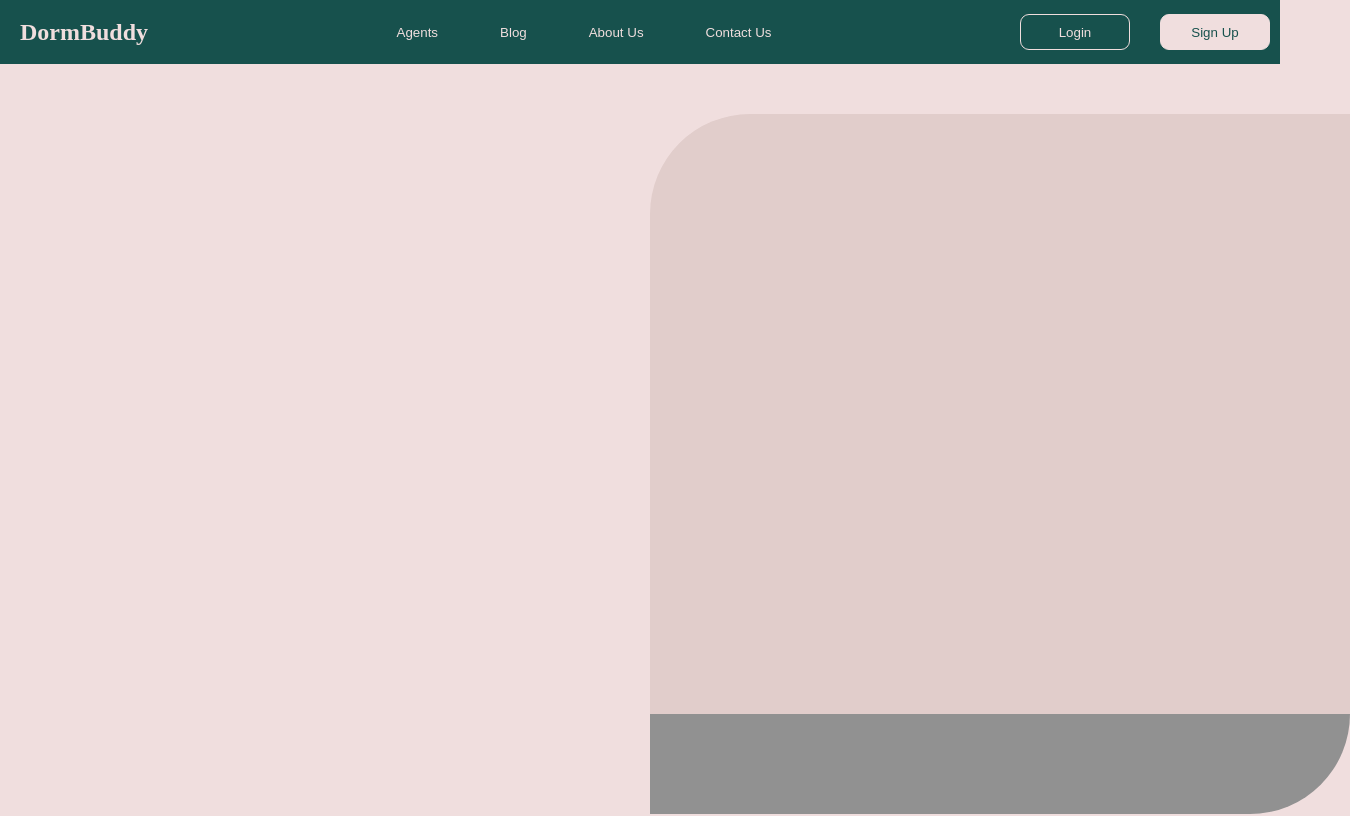
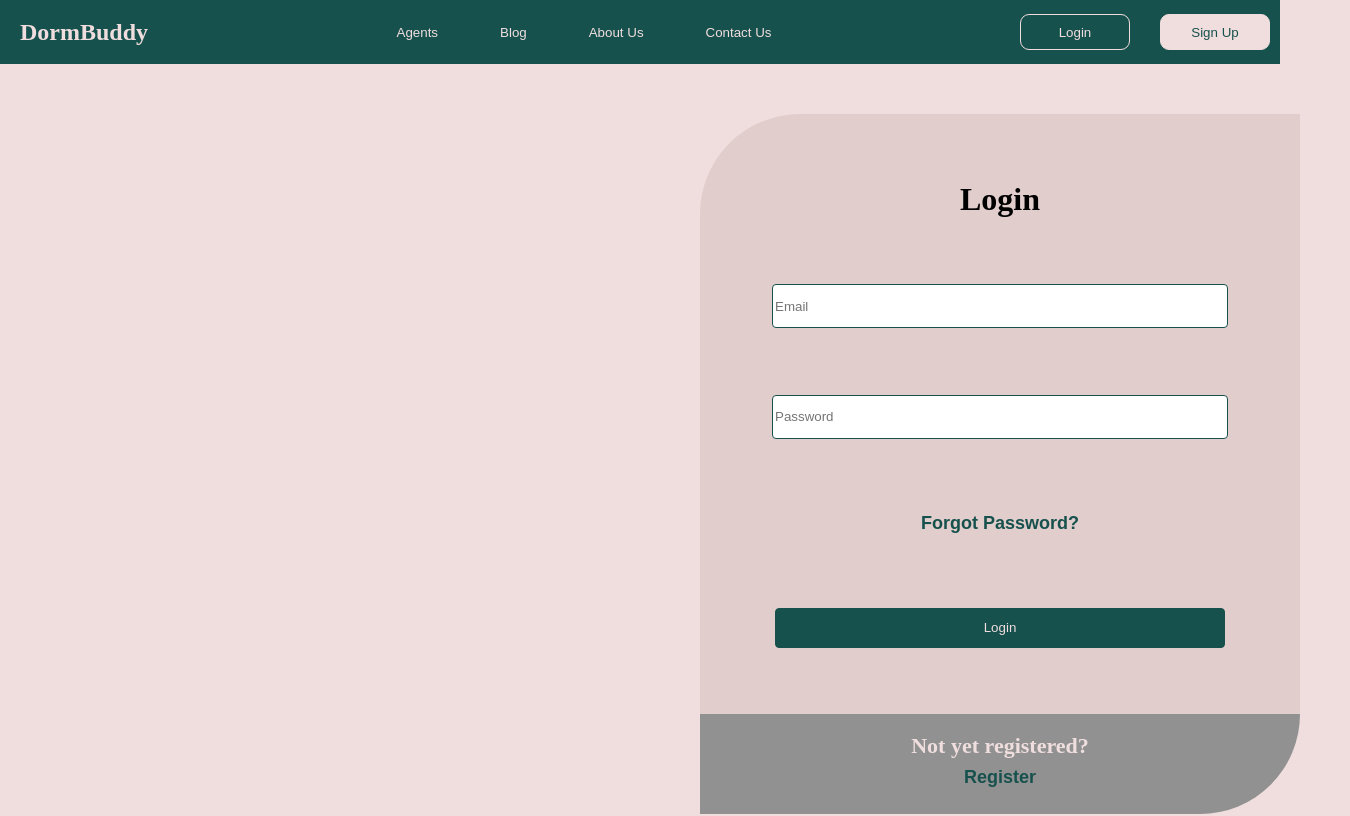
Before and after one commit to KrabbyKrabby/dormbuddy, a React (Create React App) app: page / in a window 1280 px wide. Shown: the top 816 px of the page, 1350 px wide, since content can reach past the window. Built offline with nearby package versions, Linux system fonts and the light colour scheme.

Commit message:
Completed Login Page

```diff
--- a/src/components/CSS/LoginCard.css
+++ b/src/components/CSS/LoginCard.css
@@ -3,24 +3,78 @@ h1{
   }
 
   .loginCard{
-    width: 700x;
+    width: 600px;
     height: 700px;
     display: flex;
     flex-direction: column;
-    margin-left: 650px;
+    margin-left: 700px;
     margin-top: 50px;
   }
 
   .upperCard{
-    width: 700px;
+    width: 600px;
     height: 600px;
     border-radius: 100px 0px 0px 0px;
     background: #E1CDCB;
+    display: flex;
+    flex-direction: column;
+    align-items: center;
+    justify-content: space-evenly;
   }
 
   .lowerCard{
-    width: 700px;
+    width: 600px;
     height: 100px;
     border-radius: 0px 0px 100px 0px;
     background: #919191;
+    display: flex;
+    flex-direction: column;
+    justify-content: center;
+    align-items: center;
   }
+
+  .register{
+    background: #919191;
+    color: #17514D;
+    font-weight: 800;
+    border: #919191;
+    font-size: 18px;
+  }
+
+  .notYetRegistered{
+    color: #F0DEDE;
+    font-size: 22px;
+  }
+
+  .loginButton{
+    width: 450px;
+    height: 40px;
+    border-radius: 4px;
+    border: 1px solid #17514D;
+    background: #17514D;
+    color: #F0DEDE;
+  }
+
+  .forgotPassword{
+    background: #E1CDCB;
+    color: #17514D;
+    font-weight: 800;
+    border: #919191;
+    font-size: 18px;
+  }
+
+  .emailInput{
+    width: 450px;
+    height: 40px;
+    border-radius: 4px;
+    border: 1px solid #17514D;
+    background: #FFF;
+  }
+
+  .passwordInput{
+    height: 40px;
+    width: 450px;
+    border-radius: 4px;
+    border: 1px solid #17514D;
+    background: #FFF;
+  }
--- a/src/components/LoginCard.js
+++ b/src/components/LoginCard.js
@@ -4,11 +4,16 @@ export default function LoginCard(){
     return(
         <div className="loginCard">
             <div className="upperCard">
-
+                <h1>Login</h1>
+                <input type="text" placeholder="Email" className="emailInput"></input>
+                <input type="text" placeholder="Password" className="passwordInput"></input>
+                <button className="forgotPassword">Forgot Password?</button>
+                <button className="loginButton">Login</button>
             </div>
 
             <div className="lowerCard">
-
+                <h1 className="notYetRegistered">Not yet registered?</h1>
+                <button className="register">Register</button>
             </div>
         </div>
     );
```
